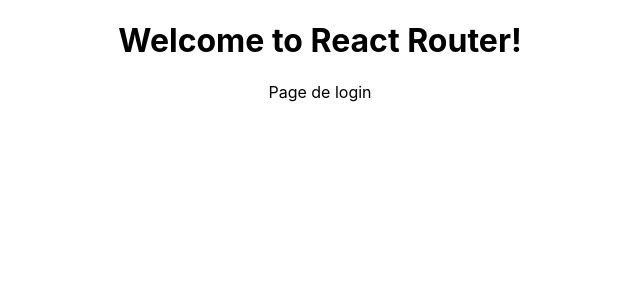
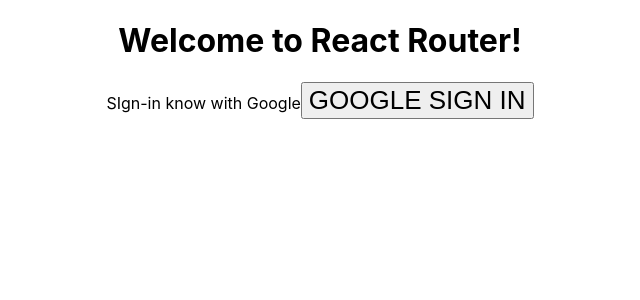
Before and after one commit to Antoine-973/open-slide, a React (Vite) app: page /login in a window 1280 px wide. Shown: the top 300 px of the page, without its empty margins (320-960 px from the left). Built offline with nearby package versions, Linux system fonts and the light colour scheme; no server answers.

Commit message:
Feature login Firebase
Login with Google provider OK
Adding a button to /login root to login
store the loggedUser

```diff
--- a/src/Components/Pages/login/Login.jsx
+++ b/src/Components/Pages/login/Login.jsx
@@ -1,9 +1,22 @@
 import $ from 'react'
 import login from '../../../firebase/firebase' ;
+
+
+let user = {} ;
+
+const setLogin = (loggedUser) => {
+    user = loggedUser ;
+    console.log(user) ;
+}
+
 export const Login = () => {
     return(
         <>
-            <div>Page de login</div>
+            <div>
+                <span>SIgn-in know with Google</span>
+                <button onClick={(evt)=> login(setLogin)}>GOOGLE SIGN IN</button>
+            </div>
+
         </>
     )
 }
--- a/src/firebase/firebase.js
+++ b/src/firebase/firebase.js
@@ -19,6 +19,4 @@
     } catch (error) {
         console.error(error) ;
     }
-
-
 }
```
